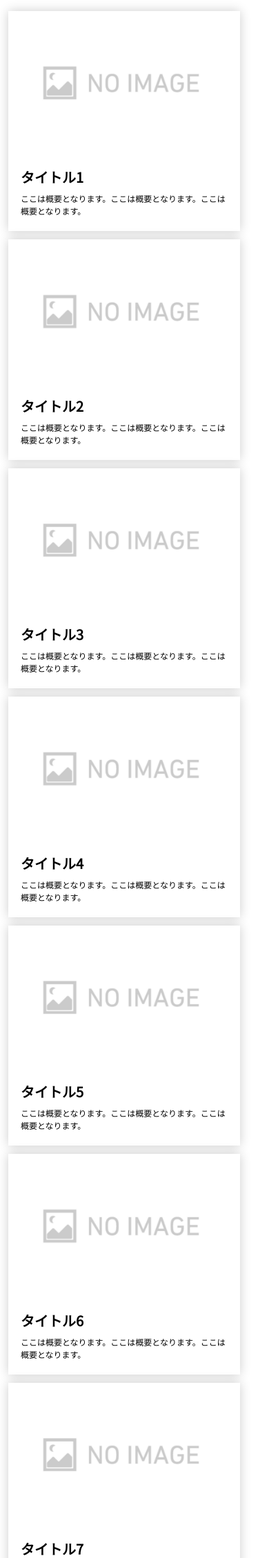
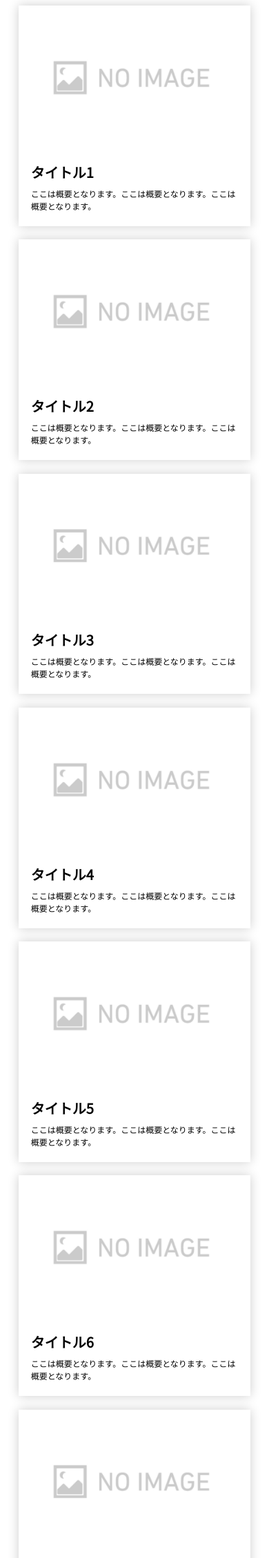
Before and after one commit to sakusaku3939/Portfolio, a PHP site: page /content.html in a window 390 px wide. Shown: the top 2259 px of the page at 69% size. Run offline with PHP 8.4, Linux system fonts and the light colour scheme.

```diff
--- a/css/content.css
+++ b/css/content.css
@@ -63,8 +63,12 @@ body::-webkit-scrollbar {
 }
 
 @media screen and (max-width: 650px) {
+    body {
+        text-align: center;
+    }
     .card {
+        text-align: left;
         width: 90%;
-        margin: 2vw 1vw 0;
+        margin: 0 0 4vw;
     }
 }
--- a/css/index.css
+++ b/css/index.css
@@ -41,7 +41,6 @@ body#index {
     position: fixed;
     z-index: 2;
     margin: 1em 0;
-    padding: 7px 10px;
     width: 280px;
     font-size: 16px;
     background: #ffffff;
--- a/js/LoadPosts.js
+++ b/js/LoadPosts.js
@@ -84,7 +84,7 @@ function toggle(isToggle = true) {
 //メールフォームの座標をセット
 function form_pos() {
     const pos = $('.mail').offset()
-    $('#form').css('left', (pos.left - 128) + 'px')
+    $('#form').css('left', (pos.left - 118) + 'px')
 }
 
 //フォームのON/OFF
```
